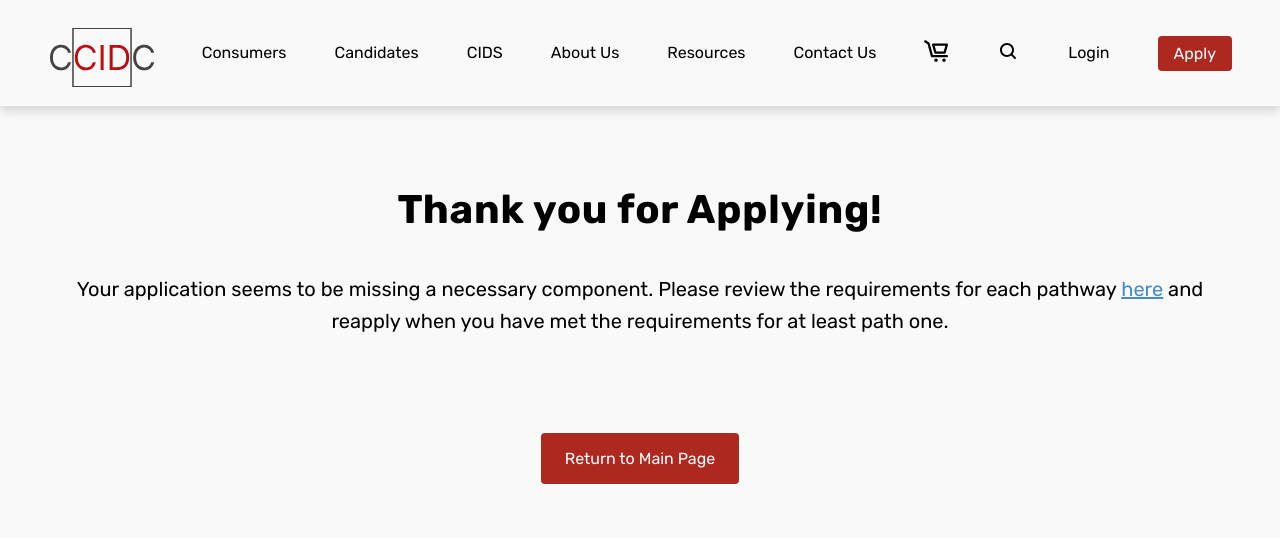
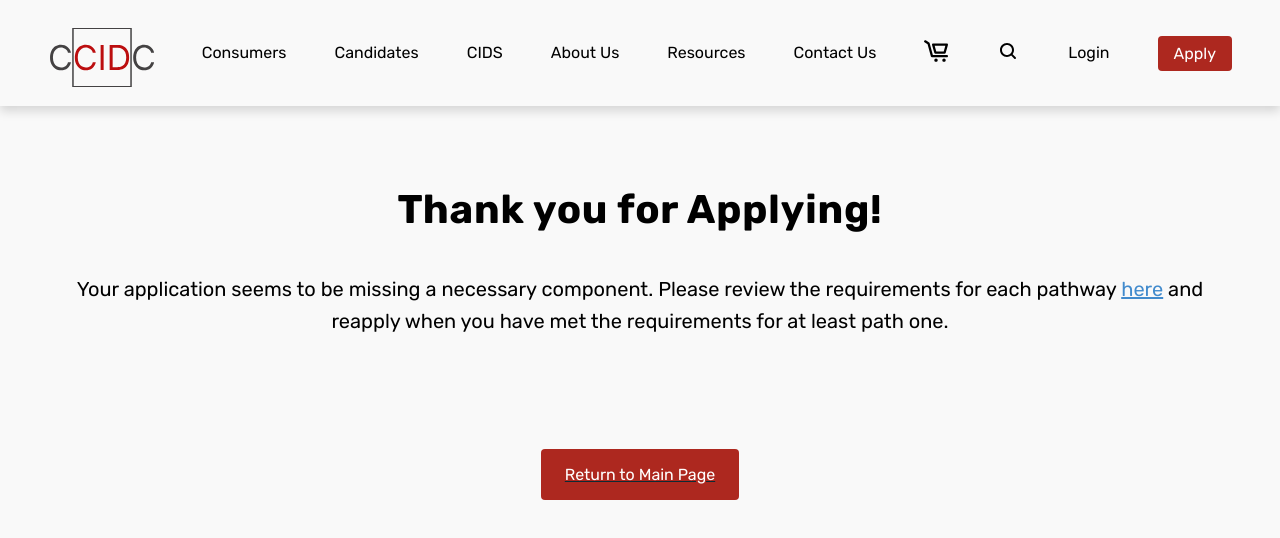
Before and after one commit to TritonSE/CCIDC-Application-Overhaul, a React (Vite) app in the folder frontend/: page / in a window 1280 px wide. Shown: the top 538 px of the page. Built offline with nearby package versions, Linux system fonts and the light colour scheme.

Commit message:
Button links to home CCIDC page

```diff
--- a/frontend/src/components/ThankyouForApplying.tsx
+++ b/frontend/src/components/ThankyouForApplying.tsx
@@ -20,7 +20,9 @@ export function ThankyouForApplying() {
       </p>
 
       <div className={styles.centeredContainer}>
-        <button className={styles.button}>Return to Main Page</button>
+        <a href="https://ccidc.org/">
+          <button className={styles.button}>Return to Main Page</button>
+        </a>
       </div>
     </Page>
   );
```
